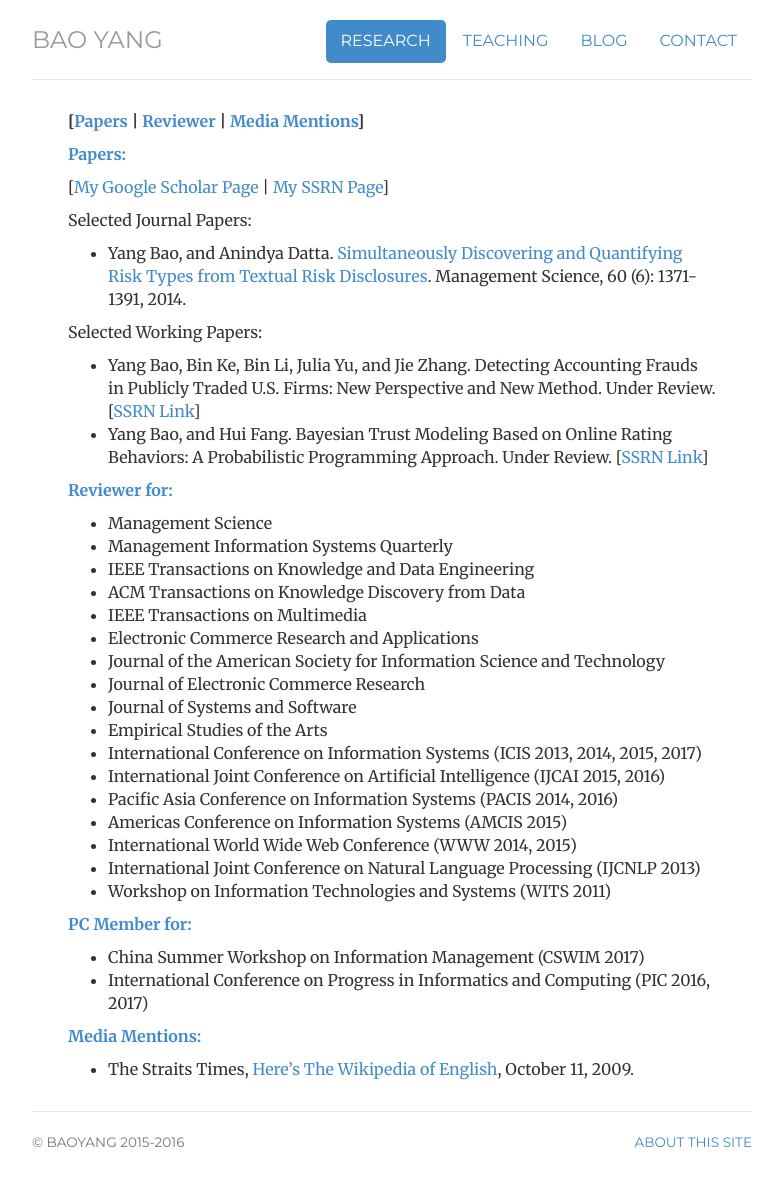
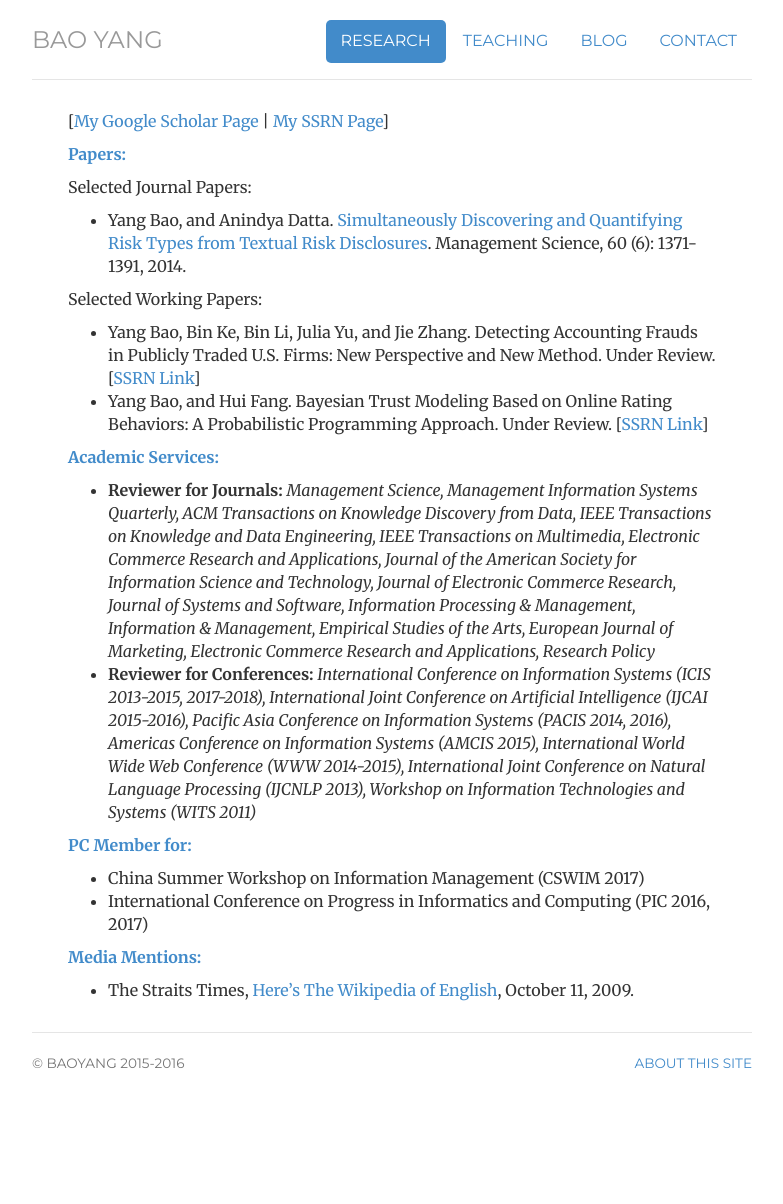
Before and after one commit to popeye007/popeye007.github.io, a Jekyll site: the page built from research/index.html, in a window 1280 px wide. Shown: the whole page, without its empty margins (248-1031 px from the left). Built offline with Jekyll 4.4.1, drawn with Linux system fonts in a browser that asks for light colours; comment, search, counter and statistics services are not loaded; after the commit the page ends 1125 px from its top, so only the background shows below that.

Commit message:
update research

```diff
--- a/research/index.html
+++ b/research/index.html
@@ -9,43 +9,28 @@ contact: passive
 description: Research by Bao Yang.
 ---
 <div class="cv">
-	<p><strong>[<a href="#Papers" target="_self">Papers</a> | <a href="#Reviewer" target="_self">Reviewer</a> | <a href="#Media" target="_self">Media Mentions</a>]</strong><br>
+	<!-- <p><strong>[<a href="#Papers" target="_self">Papers</a> | <a href="#Services" target="_self">Services</a> | <a href="#Media" target="_self">Media Mentions</a>]</strong><br> -->
+	<p>[<a href="https://scholar.google.com/citations?user=7EEwatMAAAAJ" target="_blank">My Google Scholar Page</a> | <a href="https://papers.ssrn.com/sol3/cf_dev/AbsByAuth.cfm?per_id=1713891" target="_blank">My SSRN Page</a>]</p>
 
 	<p><strong><a name="Papers">Papers:</a></strong><br>
-
-		<p>[<a href="https://scholar.google.com/citations?user=7EEwatMAAAAJ" target="_blank">My Google Scholar Page</a> | <a href="https://papers.ssrn.com/sol3/cf_dev/AbsByAuth.cfm?per_id=1713891" target="_blank">My SSRN Page</a>]</p>
-
 		<p>Selected Journal Papers:</p>
 		<ul>
-		<li>Yang Bao, and Anindya Datta. <a href="http://pubsonline.informs.org/doi/abs/10.1287/mnsc.2014.1930">Simultaneously Discovering and Quantifying Risk Types from Textual Risk Disclosures</a>. Management Science, 60 (6): 1371-1391, 2014.</li>
+			<li>Yang Bao, and Anindya Datta. <a href="http://pubsonline.informs.org/doi/abs/10.1287/mnsc.2014.1930">Simultaneously Discovering and Quantifying Risk Types from Textual Risk Disclosures</a>. Management Science, 60 (6): 1371-1391, 2014.</li>
 		</ul>
 
 		<p>Selected Working Papers:</p>
 		<ul>
-		<li>Yang Bao, Bin Ke, Bin Li, Julia Yu, and Jie Zhang. Detecting Accounting Frauds in Publicly Traded U.S. Firms: New Perspective and New Method. Under Review. [<a href="http://papers.ssrn.com/sol3/papers.cfm?abstract_id=2670703">SSRN Link</a>]</li>
-		<li>Yang Bao, and Hui Fang. Bayesian Trust Modeling Based on Online Rating Behaviors: A Probabilistic Programming Approach. Under Review. [<a href="https://papers.ssrn.com/sol3/papers.cfm?abstract_id=3323147">SSRN Link</a>]</li>
+			<li>Yang Bao, Bin Ke, Bin Li, Julia Yu, and Jie Zhang. Detecting Accounting Frauds in Publicly Traded U.S. Firms: New Perspective and New Method. Under Review. [<a href="http://papers.ssrn.com/sol3/papers.cfm?abstract_id=2670703">SSRN Link</a>]</li>
+			<li>Yang Bao, and Hui Fang. Bayesian Trust Modeling Based on Online Rating Behaviors: A Probabilistic Programming Approach. Under Review. [<a href="https://papers.ssrn.com/sol3/papers.cfm?abstract_id=3323147">SSRN Link</a>]</li>
 		</ul>
 
-	<p><strong><a name="Reviewer">Reviewer for:</a></strong><br>
+	<p><strong><a name="Service">Academic Services:</a></strong><br>
 
 		<ul>
-		<li>Management Science</li>
-		<li>Management Information Systems Quarterly</li>
-		<li>IEEE Transactions on Knowledge and Data Engineering</li>
-		<li>ACM Transactions on Knowledge Discovery from Data</li>
-		<li>IEEE Transactions on Multimedia</li>
-		<li>Electronic Commerce Research and Applications</li>
-		<li>Journal of the American Society for Information Science and Technology</li>
-		<li>Journal of Electronic Commerce Research</li>
-		<li>Journal of Systems and Software</li>
-		<li>Empirical Studies of the Arts</li>
-		<li>International Conference on Information Systems (ICIS 2013, 2014, 2015, 2017)</li>
-		<li>International Joint Conference on Artificial Intelligence (IJCAI 2015, 2016)</li>
-		<li>Pacific Asia Conference on Information Systems (PACIS 2014, 2016)</li>
-		<li>Americas Conference on Information Systems (AMCIS 2015)</li>
-		<li>International World Wide Web Conference (WWW 2014, 2015)</li>
-		<li>International Joint Conference on Natural Language Processing (IJCNLP 2013)</li>
-		<li>Workshop on Information Technologies and Systems (WITS 2011)</li>
+		<li><B>Reviewer for Journals:</B> <I>Management Science, Management Information Systems Quarterly, ACM Transactions on Knowledge Discovery from Data, IEEE Transactions on Knowledge and Data Engineering, IEEE Transactions on Multimedia, Electronic Commerce Research and Applications, Journal of the American Society for Information Science and Technology, Journal of Electronic Commerce Research, Journal of Systems and Software, Information Processing & Management, Information & Management, Empirical Studies of the Arts, European Journal of Marketing, Electronic Commerce Research and Applications, Research Policy</I></li>
+
+		<li><B>Reviewer for Conferences:</B> <I>International Conference on Information Systems (ICIS 2013-2015, 2017-2018), International Joint Conference on Artificial Intelligence (IJCAI 2015-2016), Pacific Asia Conference on Information Systems (PACIS 2014, 2016), Americas Conference on Information Systems (AMCIS 2015), International World Wide Web Conference (WWW 2014-2015), International Joint Conference on Natural Language Processing (IJCNLP 2013), Workshop on Information Technologies and Systems (WITS 2011)</I></li>
+
 		</ul>
 
 	<p><strong><a name="PC Member">PC Member for:</a></strong><br>
```
